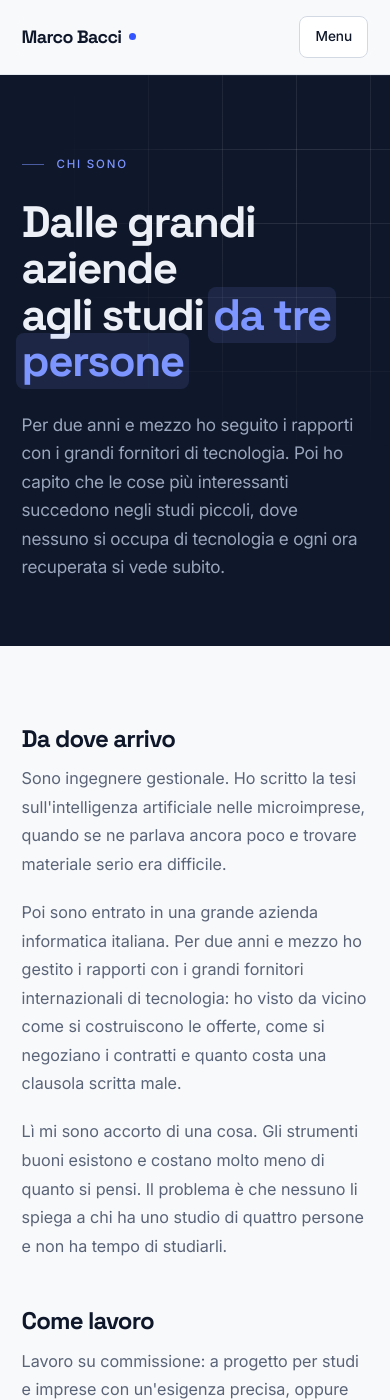
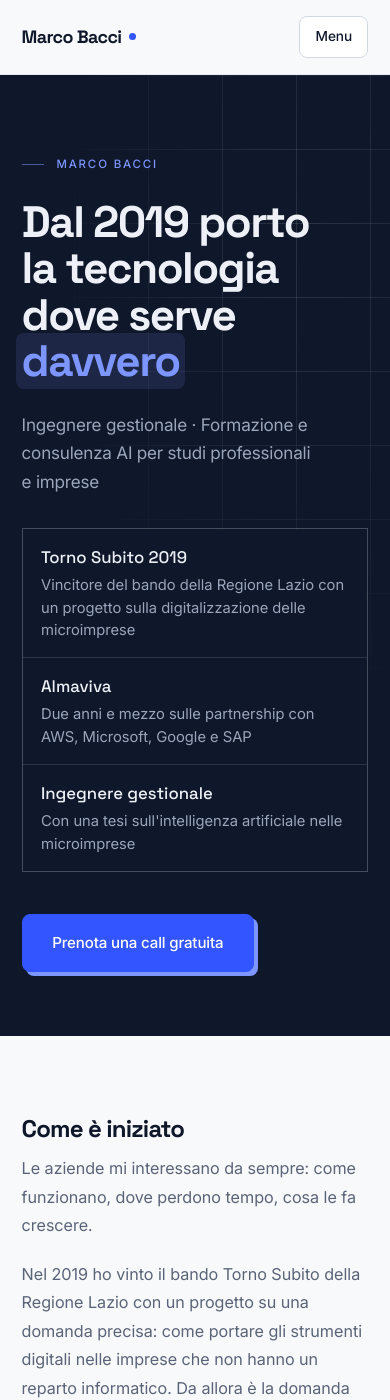
Before and after one commit to marcobacciwork/marcobacciwork.github.io, a Jekyll site: the page built from chi-sono.html, in a window 390 px wide and 1400 px high. Built offline with Jekyll 4.4.1, drawn with Linux system fonts in a browser that asks for light colours; some of the changed text lies outside the part shown.

Commit message:
Chi sono riscritta, home riordinata, progetti come esempi
- Chi sono: nuova storia (Torno Subito 2019, AI dal 2023, Almaviva), credenziali in alto, pagina più corta
- Home: nota sotto la CTA, sezione 'Tutto resta tuo', ordine problema → servizi → metodo → garanzie → progetti → libri
- Progetti: schema problema → cosa ho costruito → tecnologia → risultato

Co-Authored-By: Claude Opus 5.5 <noreply@anthropic.com>
Claude-Session: https://claude.ai/code/session_01M4X16gtVkCdgjDmyufkQ8E

```diff
--- a/_data/progetti.yml
+++ b/_data/progetti.yml
@@ -1,19 +1,27 @@
 # Progetti mostrati nella pagina Progetti e in home.
 # Per aggiungerne uno: copia un blocco intero (dal trattino in poi) e cambia i testi.
+# Schema: problema → cosa ho costruito (descrizione) → tecnologia → risultato → per_te.
+# Nel campo risultato solo fatti verificabili: niente numeri inventati.
 # immagine: facoltativa. Metti lo screenshot in assets/img/progetti/ e scrivi qui il nome del file.
 
 - nome: "WorldEconomy"
   tag: "Dati pubblici"
   sottotitolo: "Confronta le grandi economie del mondo"
-  descrizione: "Mette a confronto sette economie, tra cui Italia, Germania, Stati Uniti e Cina, su otto indicatori: crescita, inflazione, disoccupazione, debito pubblico e altri. I dati arrivano in automatico dalla Banca Mondiale e coprono gli anni dal 2010 al 2023."
-  cosa_mostra: "Come una fonte di dati pubblica diventa un cruscotto che chiunque sa leggere, senza fogli di calcolo da aggiornare a mano."
+  problema: "I dati economici pubblici esistono, ma sono sparsi in tabelle lunghe, difficili da leggere e da tenere aggiornate."
+  descrizione: "Un cruscotto che mette a confronto sette economie, tra cui Italia, Germania, Stati Uniti e Cina, su otto indicatori: crescita, inflazione, disoccupazione, debito pubblico e altri, dal 2010 al 2023."
+  tecnologia: "Pagina web leggera collegata in tempo reale alla Banca Mondiale. Codice scritto con l'aiuto dell'intelligenza artificiale."
+  risultato: "Online e gratuito. Si aggiorna da solo a ogni apertura: nessun foglio di calcolo da sistemare a mano."
+  per_te: "Un cruscotto simile può mostrarti a colpo d'occhio i numeri che oggi cerchi in più file."
   url: "/WorldEconomy/"
   immagine: ""
 
 - nome: "CloudScanner"
   tag: "Costi e fornitori"
   sottotitolo: "Confronta i costi di otto fornitori cloud"
-  descrizione: "Pensato per consulenti informatici e agenzie che rivendono servizi cloud. Confronta in pochi secondi i prezzi di otto fornitori, calcola il margine di rivendita e riassume i programmi di partnership ufficiali. Si usa senza registrazione."
-  cosa_mostra: "Nasce dagli anni passati a gestire i rapporti con i grandi fornitori di tecnologia: un lavoro di confronto che prima richiedeva ore, ridotto a pochi clic."
+  problema: "Confrontare prezzi e programmi partner di otto fornitori cloud voleva dire ore passate tra listini e documenti diversi."
+  descrizione: "Uno strumento per consulenti informatici e agenzie che rivendono servizi cloud. Confronta i prezzi di otto fornitori, calcola il margine di rivendita e riassume i programmi di partnership ufficiali."
+  tecnologia: "Pagina web costruita con l'aiuto dell'intelligenza artificiale, con dati presi dai listini e dai programmi partner ufficiali. I calcoli avvengono nel browser."
+  risultato: "Online, gratuito, si usa senza registrazione. Un confronto che richiedeva ore si fa in pochi clic."
+  per_te: "Lo stesso metodo funziona per confrontare i tuoi fornitori, le tariffe o i preventivi che ricevi."
   url: "/CloudScanner/"
   immagine: ""
--- a/assets/css/style.css
+++ b/assets/css/style.css
@@ -1665,3 +1665,80 @@ a.card:hover .card-mark { background: var(--accent); color: #fff; }
 .project-nota strong { color: var(--text); font-weight: 600; }
 
 .project-card .case-tag { align-self: flex-start; margin-bottom: 0.2rem; }
+
+/* --------------------------------------------------------------------------
+   27. Progetti: schema problema → soluzione → tecnologia → risultato
+   -------------------------------------------------------------------------- */
+.project-steps {
+  margin: 0.4rem 0 0;
+  display: grid;
+  grid-template-columns: minmax(8.5rem, auto) 1fr;
+  gap: 0.75rem 1.2rem;
+  max-width: 60ch;
+}
+
+.project-steps dt {
+  font-size: 0.78rem;
+  font-weight: 600;
+  letter-spacing: 0.06em;
+  text-transform: uppercase;
+  color: var(--text);
+  padding-top: 0.2rem;
+}
+
+.project-steps dd {
+  margin: 0;
+  color: var(--text-2);
+  line-height: 1.6;
+}
+
+@media (max-width: 560px) {
+  .project-steps { grid-template-columns: 1fr; gap: 0.2rem; }
+  .project-steps dd { margin-bottom: 0.7rem; }
+}
+
+/* --------------------------------------------------------------------------
+   28. Chi sono: credenziali · Home: nota sotto la CTA, "Tutto resta tuo"
+   -------------------------------------------------------------------------- */
+.cred {
+  list-style: none;
+  margin: 2rem 0 2.2rem;
+  padding: 0;
+  display: grid;
+  grid-template-columns: repeat(3, minmax(0, 1fr));
+  gap: 1px;
+  background: var(--line-deep);
+  border: 1px solid var(--line-deep);
+  max-width: 62rem;
+}
+
+.cred li {
+  background: var(--deep);
+  padding: 1rem 1.15rem;
+  font-size: 0.93rem;
+  line-height: 1.5;
+  color: var(--on-deep-2);
+}
+
+.cred li strong {
+  display: block;
+  margin-bottom: 0.25rem;
+  font-family: var(--display);
+  font-size: 1.05rem;
+  font-weight: 500;
+  color: var(--on-deep);
+}
+
+@media (max-width: 760px) {
+  .cred { grid-template-columns: 1fr; }
+}
+
+.cta-note {
+  margin: 1rem 0 0;
+  max-width: 52ch;
+  font-size: 0.92rem;
+  line-height: 1.55;
+  color: var(--on-deep-2);
+}
+
+.section .cta-note, .section-warm .cta-note { color: var(--text-2); margin-inline: auto; }
--- a/chi-sono.html
+++ b/chi-sono.html
@@ -3,63 +3,85 @@ layout: default
 title: "Chi sono"
 nav: chi-sono
 permalink: /chi-sono/
-description: "Ingegnere gestionale, due anni e mezzo in una grande azienda informatica italiana, oggi formatore e consulente sull'intelligenza artificiale per studi professionali e imprese."
+description: "Marco Bacci, ingegnere gestionale. Dal 2019 mi occupo di portare la tecnologia nelle imprese; oggi faccio formazione e consulenza sull'intelligenza artificiale per studi professionali e imprese."
 ---
 
 <section class="hero">
   <div class="wrap hero-inner">
-    <p class="eyebrow" style="color:var(--brass)">Chi sono</p>
-    <h1>Dalle grandi aziende<br>agli studi <em>da tre persone</em></h1>
+    <p class="eyebrow" style="color:var(--brass)">Marco Bacci</p>
+    <h1>Dal 2019 porto la tecnologia<br>dove serve <em>davvero</em></h1>
     <p class="lead">
-      Per due anni e mezzo ho seguito i rapporti con i grandi fornitori di tecnologia.
-      Poi ho capito che le cose più interessanti succedono negli studi piccoli,
-      dove nessuno si occupa di tecnologia e ogni ora recuperata si vede subito.
+      Ingegnere gestionale · Formazione e consulenza AI per studi professionali e imprese
     </p>
+
+    <ul class="cred">
+      <li><strong>Torno Subito 2019</strong>Vincitore del bando della Regione Lazio con un progetto sulla digitalizzazione delle microimprese</li>
+      <li><strong>Almaviva</strong>Due anni e mezzo sulle partnership con AWS, Microsoft, Google e SAP</li>
+      <li><strong>Ingegnere gestionale</strong>Con una tesi sull'intelligenza artificiale nelle microimprese</li>
+    </ul>
+
+    <div class="btn-row">
+      <a class="btn btn-primary" href="{{ '/prenota/' | relative_url }}">Prenota una call gratuita</a>
+    </div>
   </div>
 </section>
 
 <section class="section">
   <div class="wrap wrap-narrow prose">
 
-    <h2>Da dove arrivo</h2>
+    <h2>Come è iniziato</h2>
     <p>
-      Sono ingegnere gestionale. Ho scritto la tesi sull'intelligenza artificiale
-      nelle microimprese, quando se ne parlava ancora poco e trovare materiale serio
-      era difficile.
+      Le aziende mi interessano da sempre: come funzionano, dove perdono tempo,
+      cosa le fa crescere.
     </p>
     <p>
-      Poi sono entrato in una grande azienda informatica italiana. Per due anni e mezzo
-      ho gestito i rapporti con i grandi fornitori internazionali di tecnologia:
-      ho visto da vicino come si costruiscono le offerte, come si negoziano i contratti
-      e quanto costa una clausola scritta male.
+      Nel 2019 ho vinto il bando Torno Subito della Regione Lazio con un progetto
+      su una domanda precisa: come portare gli strumenti digitali nelle imprese
+      che non hanno un reparto informatico. Da allora è la domanda su cui lavoro.
     </p>
     <p>
-      Lì mi sono accorto di una cosa. Gli strumenti buoni esistono e costano molto meno
-      di quanto si pensi. Il problema è che nessuno li spiega a chi ha uno studio di
-      quattro persone e non ha tempo di studiarli.
+      Nel 2023 ho iniziato a usare l'intelligenza artificiale e ci ho scritto
+      la tesi di laurea in ingegneria gestionale. Da quel momento non ho più smesso.
     </p>
 
-    <h2>Come lavoro</h2>
+    <h2>Dentro una grande azienda informatica</h2>
     <p>
-      Lavoro su commissione: a progetto per studi e imprese con un'esigenza precisa,
-      oppure conto terzi per agenzie e società che hanno bisogno della parte
-      di intelligenza artificiale. In tutti e due i casi si parte mettendo per iscritto
-      cosa comprende il lavoro e cosa no.
+      In Almaviva ho seguito per due anni e mezzo le partnership con AWS, Microsoft,
+      Google e SAP. Era un lavoro molto operativo:
+    </p>
+    <ul>
+      <li>gestivo i portali partner dei fornitori e tutto quello che ci passava</li>
+      <li>tenevo aggiornato il database interno delle partnership su Salesforce</li>
+      <li>quando si apriva una nuova partnership, seguivo l'integrazione dei sistemi</li>
+    </ul>
+    <p>
+      Così ho visto la tecnologia da dietro le quinte: come si integra, dove si inceppa,
+      cosa serve perché le persone la usino davvero.
+    </p>
+
+    <h2>Perché lavoro con le imprese</h2>
+    <p>
+      Una grande azienda ha interi uffici che scelgono gli strumenti, li configurano
+      e formano le persone. Uno studio o un'impresa no: il titolare fa tutto,
+      e il tempo per studiare l'AI non c'è.
     </p>
     <p>
-      Analizzo, preparo, formo il team e consegno. Quello che consegno è tuo davvero:
-      accessi, codice e documentazione restano intestati a te, e la documentazione
-      è scritta perché tu possa metterci mano senza chiamarmi. Se preferisci affidarmi
-      la manutenzione, è un accordo a parte: una scelta, non un vincolo nascosto nel contratto.
+      Io faccio quel lavoro al posto tuo. Scelgo gli strumenti adatti a te,
+      li imposto sul tuo lavoro e formo chi li userà.
     </p>
     <p>
-      Sembra un dettaglio, ma cambia tutto. Un sistema che funziona solo finché
-      c'è il fornitore non è un investimento: è una dipendenza.
+      Quello che consegno resta tuo: accessi, impostazioni e documentazione sono
+      intestati a te. Se vuoi affidarmi la manutenzione, è un accordo a parte,
+      una scelta e non un vincolo. E se tratti dati riservati, installo sistemi
+      che funzionano sui computer del tuo ufficio.
     </p>
+    <p><a class="link-arrow" href="{{ '/servizi/' | relative_url }}">Scopri i servizi</a></p>
+
+    <h2>Sempre aggiornato</h2>
     <p>
-      Sul trattamento dei dati sono rigido, e con studi legali e commercialisti non potrebbe
-      essere altrimenti. Quando la riservatezza non permette i servizi online, installo
-      sistemi che funzionano interamente sui computer dello studio.
+      L'AI cambia ogni settimana. Mi aggiorno di continuo, da tutte le fonti:
+      documentazione ufficiale, corsi, articoli, e chi ci lavora sul campo, anche sui social.
+      Poi provo ogni strumento sul mio lavoro, prima di proporlo a te.
     </p>
 
     <h2>Formazione</h2>
@@ -67,22 +89,14 @@ description: "Ingegnere gestionale, due anni e mezzo in una grande azienda infor
       <li>Laurea in Ingegneria gestionale, con tesi sull'AI nelle microimprese</li>
       <li>Master in Intelligenza artificiale e agenti AI per il business, in corso</li>
       <li>Programma esecutivo in AI for Business alla Luiss</li>
-      <li>Vincitore del bando Torno Subito della Regione Lazio nel 2019, con il progetto
+      <li>Bando Torno Subito della Regione Lazio (2019), con il progetto
           "Valorizzazione e Salvaguardia delle micro e piccole imprese attraverso la Digitalizzazione"</li>
     </ul>
 
     <h2>Fuori dal lavoro</h2>
     <p>
-      Produco musica elettronica e suono il pianoforte. Sono due modi opposti di stare
-      davanti a uno strumento. Al pianoforte conta quello che riesci a fare in quel momento;
-      in produzione conta costruire qualcosa che stia in piedi da solo, anche quando non ci sei più tu a reggerlo.
-      È lo stesso principio che uso quando preparo una formazione: deve funzionare anche quando io non sono più in aula.
-    </p>
-    <p>
-      Per il resto mi trovi in tenda o a camminare per qualche città. Il campeggio riduce
-      tutto all'essenziale: porti solo quello che serve e scopri quanto è poco.
-      Le città funzionano al contrario: sono piene di strati e non finiscono mai,
-      e mi piace girarle senza un programma, per capire come sono fatte.
+      Produco musica elettronica e suono il pianoforte. E mi piace girare le città
+      senza un programma, per capire come sono fatte.
     </p>
 
   </div>
```
Also changed, not shown: index.html (+75 -43 lines), progetti.html (+12 -7 lines).
